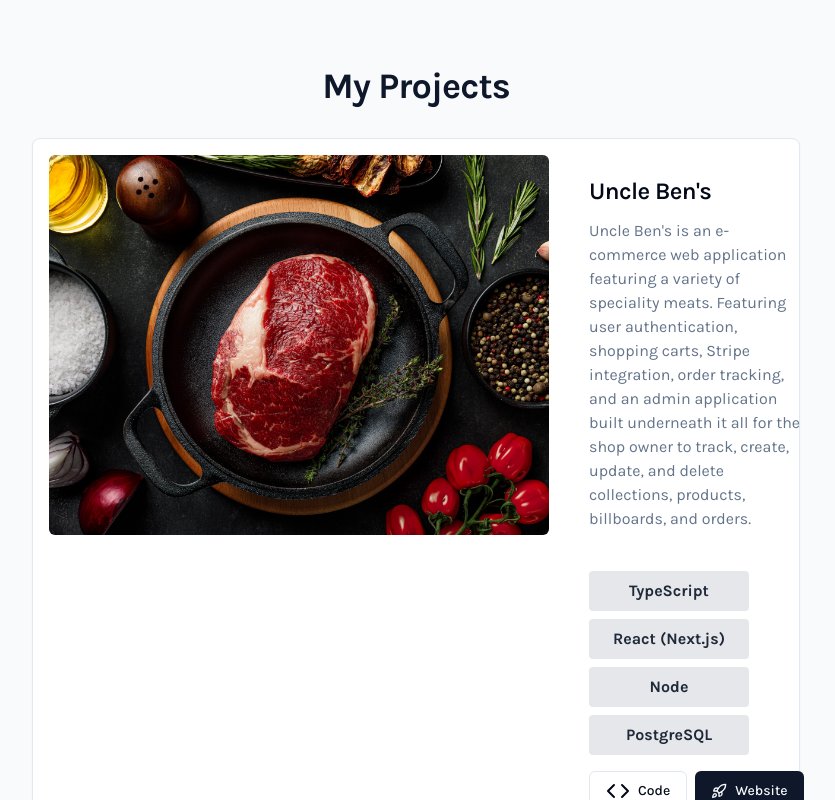
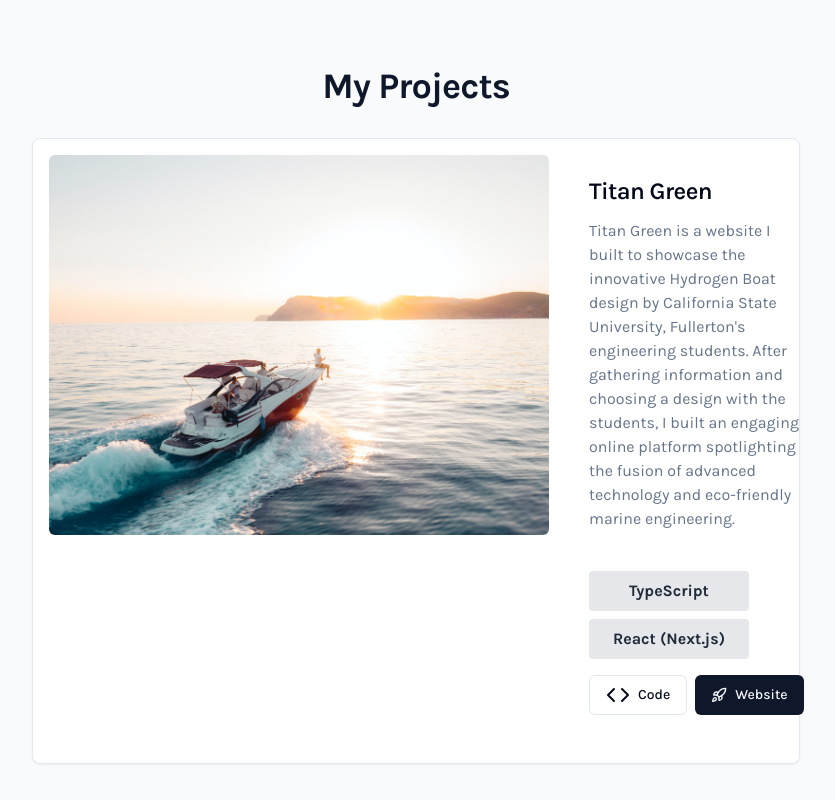
Before and after one commit to pn-code/personal-portfolio-nextjs, a Next.js app: page / in a window 1280 px wide. Shown: the part 1540-2340 px from the top of the page, without its empty margins (224-1059 px from the left). Built offline with nearby package versions, Linux system fonts and the light colour scheme.

Commit message:
Added titan green project

```diff
--- a/components/portfolio/Projects.tsx
+++ b/components/portfolio/Projects.tsx
@@ -2,6 +2,16 @@ import { Button } from "../ui/button";
 import ProjectCard from "./ProjectCard";
 
 const allProjects = [
+    {
+        id: 5,
+        title: "Titan Green",
+        githubLink: "https://github.com/pn-code/boat",
+        demo: "https://boat-one.vercel.app/",
+        description:
+            "Titan Green is a website I built to showcase the innovative Hydrogen Boat design by California State University, Fullerton's engineering students. After gathering information and choosing a design with the students, I built an engaging online platform spotlighting the fusion of advanced technology and eco-friendly marine engineering.",
+        skills: ["TypeScript", "React (Next.js)"],
+        imageSrc: "/assets/projects/titan-green.jpg",
+    },
     {
         id: 4,
         title: "Uncle Ben's",
```
Also changed, not shown: public/assets/projects/titan-green.jpg (added). Lines whose indentation alone changed are shown as unchanged.
